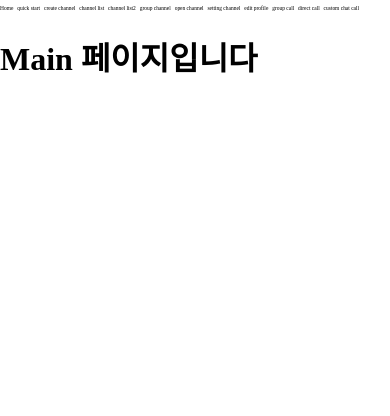
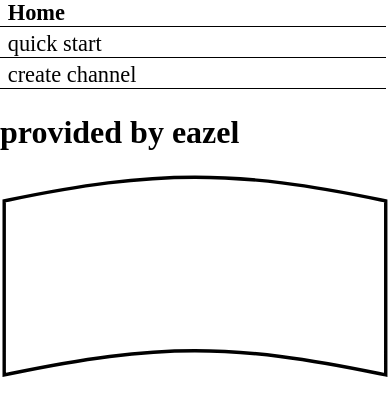
Before and after one commit to dlwnsgml0328/sendbird-custom-chat, a React (Create React App) app in the folder react/react-app-custom-v3-react-17/groupchannel/: page / in a window 390 px wide. Shown: the top 416 px of the page. Built offline with nearby package versions, Linux system fonts and the light colour scheme; what @sendbird/uikit-react would draw is missing.

Commit message:
style : add css code for mobile view

```diff
--- a/react/react-app-custom-v3-react-17/groupchannel/src/components/Header/style.jsx
+++ b/react/react-app-custom-v3-react-17/groupchannel/src/components/Header/style.jsx
@@ -5,9 +5,13 @@ export const HeaderWrap = styled.ul`
   width: 100%;
   display: flex;
   list-style: none;
+  flex-wrap: wrap;
+  margin-top: 0;
+  margin-bottom: 0;
 
   li {
     margin-right: 1%;
+    margin-bottom: 1%;
   }
 
   a {
@@ -19,7 +23,17 @@ export const HeaderWrap = styled.ul`
     }
   }
 
-  @media screen and (max-width: 1500px) {
-    font-size: 1.4vw;
+  @media screen and (max-width: 480px) {
+    height: 11vh;
+    overflow-y: scroll;
+
+    li {
+      width: 100%;
+      border-bottom: 1px solid #000;
+    }
+    a {
+      padding-left: 2%;
+      font-size: 1.4em;
+    }
   }
 `;
--- a/react/react-app-custom-v3-react-17/groupchannel/src/components/LoginForm/index.js
+++ b/react/react-app-custom-v3-react-17/groupchannel/src/components/LoginForm/index.js
@@ -66,7 +66,8 @@ export default LoginForm;
 const CustomForm = styled.form`
   padding: 1%;
   border: 1px solid black;
-  width: 30%;
+  width: 60%;
+  max-width: 300px;
   margin: 0 auto;
 
   div {
--- a/react/react-app-custom-v3-react-17/groupchannel/src/components/Main/index.js
+++ b/react/react-app-custom-v3-react-17/groupchannel/src/components/Main/index.js
@@ -2,7 +2,14 @@ import React from 'react';
 
 const Main = () => (
   <>
-    <h1>Main 페이지입니다</h1>
+    <h1>provided by eazel</h1>
+    <svg xmlns="http://www.w3.org/2000/svg" viewBox="0 0 114.3 60.7">
+      <path
+        d="M113.05,59.18l-2-.41c-42.82-8.89-65-8.89-107.82,0l-2,.41v-51l1.32-.27C45.42-1,68.89-1,111.74,7.92l1.31.27Z"
+        stroke="#000"
+        fill="#fff"
+      ></path>
+    </svg>
   </>
 );
 
--- a/react/react-app-custom-v3-react-17/groupchannel/src/pages/CustomDirectCall/index.js
+++ b/react/react-app-custom-v3-react-17/groupchannel/src/pages/CustomDirectCall/index.js
@@ -170,9 +170,10 @@ const CustomDirectCall = () => {
             style={{
               border: '1px solid black',
               padding: '1%',
-              width: '30%',
               margin: '0 auto',
               textAlign: 'center',
+              width: '60%',
+              maxWidth: '300px',
             }}
           >
             <div>
```
